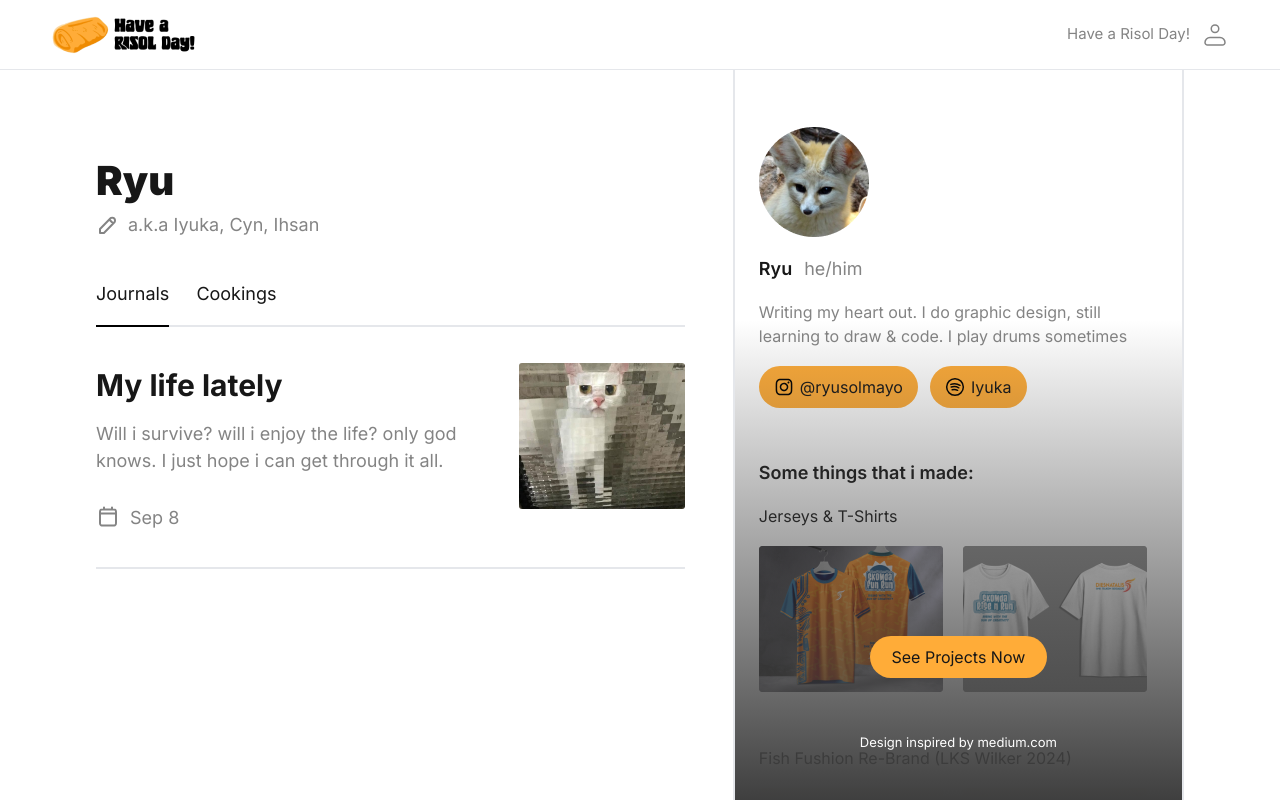
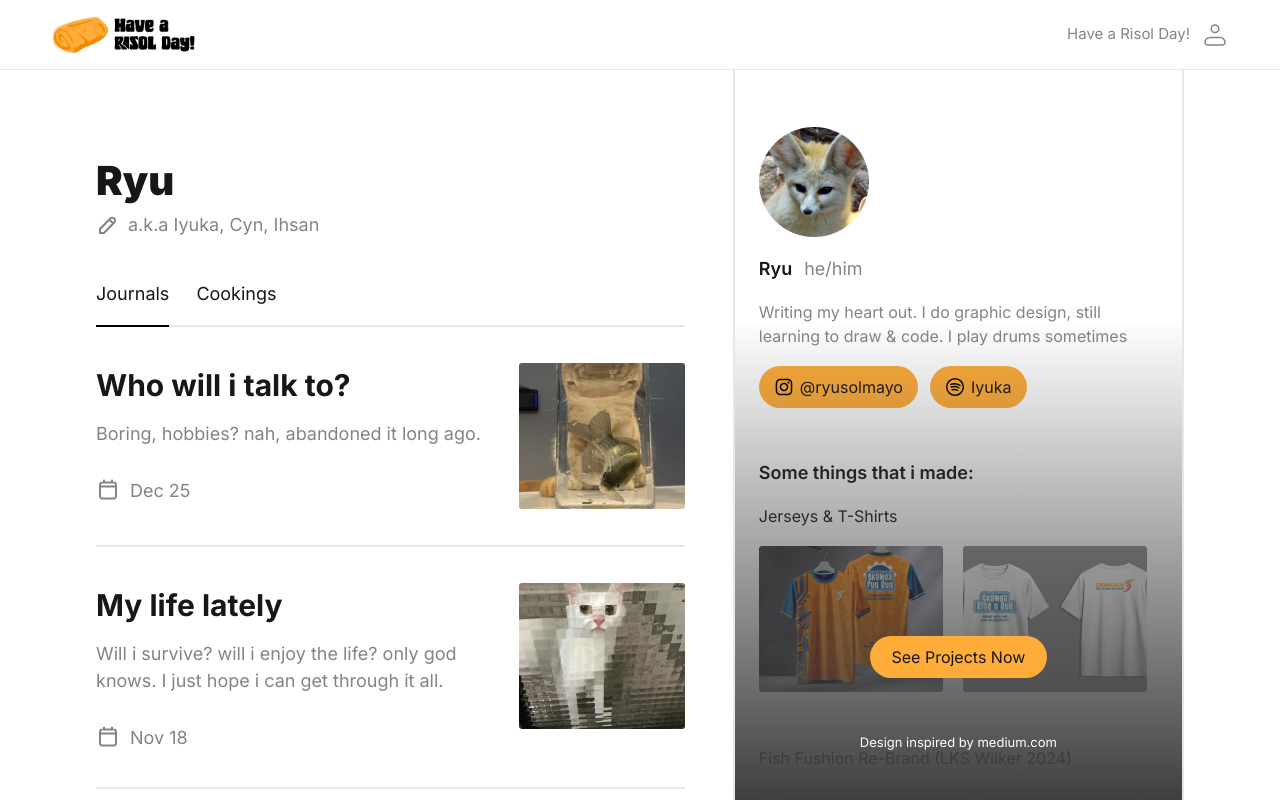
Before and after one commit to arkajenar07/havearisolday, a Next.js app: page / in a window 1280 px wide. Built offline with nearby package versions, Linux system fonts and the light colour scheme.

Commit message:
done: adding diary

```diff
--- a/src/data/cooking.ts
+++ b/src/data/cooking.ts
@@ -15,8 +15,8 @@ const cookings: Cooking[] = [
   {
     id: 1,
     title: "Simple Omelette",
-    description: "Let me cook",
-    date: "Sep 8",
+    description: "Indomie omelette, simple, what could go wrong?",
+    date: "Dec 2",
     image: "/images/omelette.png",
     author: "Ryu",
     article: [
--- a/src/data/post.ts
+++ b/src/data/post.ts
@@ -14,9 +14,27 @@ interface Post {
 const posts: Post[] = [
   {
     id: 1,
+    title: "Who will i talk to?",
+    description: "Boring, hobbies? nah, abandoned it long ago.",
+    date: "Dec 25",
+    image: "/images/kucing-ikan.png",
+    author: "Ryu",
+    article: [
+      "I don’t even understand why, i was talkative before, i have many friends yet i can’t really talk all my heart out to them. It felt bizarre you know? I feel empty, not in some shit corny ways but, i really feel empty.",
+      "I guess this is just my bad habit of not wanting to talk to people near me, everything is getting better though, did exercise every day and started to cook again even though I have to start all over again but i think it’s the beauty of it: learning everything again and enjoy the process.",
+      "I also started learning to draw, for my future u know? i wanna go DKV but I feel like it's too hard for me. I've got this scholarship to Japan, but I’m not really sure if I want to go there or not. I can’t leave my family behind because i’ll miss them so much.",
+      "Next year will be my year, i’ve learned a lot this year and i’ll use the lesson for me to get better, aamiin.",
+      "Hope future me will always be happy... always."
+    ],
+    recipes: [
+
+    ]
+  },
+  {
+    id: 2,
     title: "My life lately",
     description: "Will i survive? will i enjoy the life? only god knows. I just hope i can get through it all.",
-    date: "Sep 8",
+    date: "Nov 18",
     image: "/images/kucing-kotak.png",
     author: "Ryu",
     article: [
@@ -28,7 +46,7 @@ const posts: Post[] = [
     recipes: [
 
     ]
-  }
+  },
 ];
 
 export default posts;
```
Also changed, not shown: public/images/kucing-ikan.jpg (added), public/images/kucing-ikan.png.
